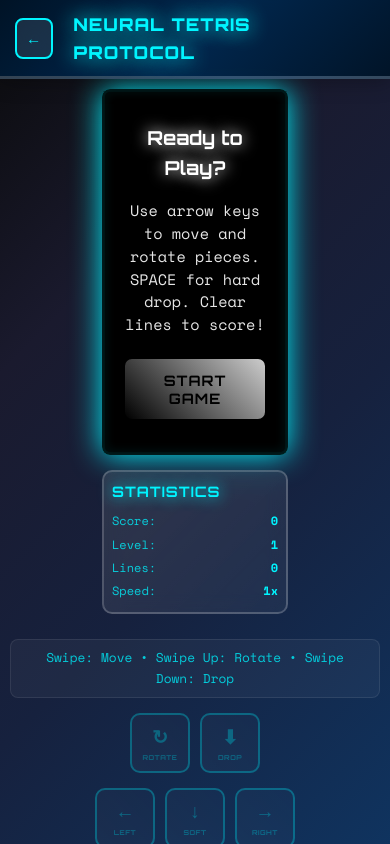
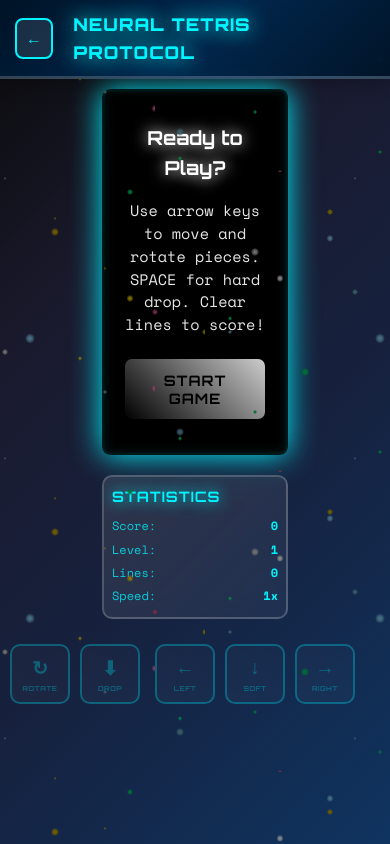
Before and after one commit to lordiwa/multiverse-portfolio, a Vue app: page / in a window 390 px wide. Both pictures are taken after a click on the element "Play Infinite Tetris!". Built offline with nearby package versions, Linux system fonts and the light colour scheme.

Commit message:
fixed a bit for mobile

```diff
--- a/src/App.vue
+++ b/src/App.vue
@@ -24,7 +24,6 @@ html, body {
   line-height: 1.6;
   transition: all 0.3s ease;
   overflow-x: hidden;
-  /* Prevent mobile scroll bounce */
   overscroll-behavior: none;
   -webkit-overflow-scrolling: touch;
 }
@@ -35,27 +34,29 @@ html, body {
   transition: all 0.5s ease;
   margin: 0;
   position: relative;
-  overflow: hidden;
-  min-height: -webkit-fill-available;
+  overflow-x: hidden; /* Allow vertical scrolling */
+  overflow-y: auto;
+  touch-action: pan-y; /* Enable touch scrolling */
 }
+
 @media (max-width: 768px) {
   html {
-    height: -webkit-fill-available;
+    height: 100%;
   }
 
   body {
     position: relative;
     overflow-x: hidden;
     -webkit-overflow-scrolling: touch;
-    height: -webkit-fill-available;
+    height: 100%;
   }
 
   #app {
     position: relative;
     width: 100%;
     min-height: 100vh;
-    min-height: -webkit-fill-available;
     overflow-x: hidden;
+    overflow-y: auto; /* Ensure scrolling on mobile */
   }
 }
 
--- a/src/ViewManager.vue
+++ b/src/ViewManager.vue
@@ -1,4 +1,4 @@
-<!-- ViewManager.vue - Handles all view transitions -->
+<!-- ViewManager.vue - Fixed Mobile Scrolling Issues -->
 <template>
   <div class="view-manager" :class="currentTheme?.containerClass">
     <!-- Main Portfolio View -->
@@ -182,21 +182,57 @@ html, body {
   font-family: 'Space Mono', 'Courier New', monospace;
   line-height: 1.6;
   transition: all 0.3s ease;
-  overflow-x: hidden;
-  /* Prevent mobile scroll bounce */
+  /* FIXED: Remove overflow-x: hidden from body to allow proper scrolling */
   overscroll-behavior: none;
   -webkit-overflow-scrolling: touch;
+  /* FIXED: Set proper height without restrictions */
+  height: auto;
+  min-height: 100vh;
 }
 
 .view-manager {
   min-height: 100vh;
   width: 100vw;
-  transition: all 0.5s ease;
   margin: 0;
   position: relative;
-  overflow: hidden;
+  overflow-x: hidden;
+  overflow-y: auto; /* Allow vertical scrolling */
+  touch-action: pan-y; /* Enable touch scrolling */
 }
 
+html, body {
+  margin: 0;
+  padding: 0;
+  font-family: 'Space Mono', 'Courier New', monospace;
+  line-height: 1.6;
+  overscroll-behavior: none;
+  -webkit-overflow-scrolling: touch;
+  height: auto;
+  min-height: 100vh; /* Ensure proper height */
+  overflow-x: hidden;
+  overflow-y: auto; /* Allow vertical scrolling */
+  touch-action: pan-y; /* Enable touch scrolling */
+}
+
+@media (max-width: 768px) {
+  .view-manager {
+    position: relative;
+    width: 100%;
+    min-height: 100vh;
+    height: auto;
+    overflow-x: hidden;
+    overflow-y: auto; /* Ensure scrolling on mobile */
+  }
+
+  body {
+    height: auto;
+    min-height: 100vh;
+    overflow-x: hidden;
+    overflow-y: auto; /* Allow scrolling */
+  }
+}
+
+/* FIXED: Remove conflicting height rules */
 /* Keep all your existing starfield animations */
 .view-manager::before {
   content: '';
@@ -444,7 +480,7 @@ html, body {
 
 /* Include all other theme styles from your original App.vue... */
 
-/* Mobile optimizations */
+/* FIXED: Mobile optimizations with proper scrolling */
 @media (max-width: 768px) {
   .universe-switcher {
     top: 10px;
@@ -462,27 +498,28 @@ html, body {
     padding: 100px 15px 15px 15px;
   }
 
-  /* Ensure mobile viewport doesn't get cut off */
-  .view-manager {
+  /* FIXED: Ensure content doesn't get cut off */
+  .portfolio-view {
     min-height: 100vh;
-    min-height: -webkit-fill-available;
+    padding-bottom: 20px;
   }
 }
 
-/* Prevent mobile bounce and ensure proper scrolling */
-@media (max-width: 768px) {
-  body {
-    position: relative;
-    overflow-x: hidden;
-    -webkit-overflow-scrolling: touch;
+/* FIXED: Additional mobile safety */
+@media (max-width: 480px) {
+  .portfolio-container {
+    padding: 90px 10px 30px 10px;
   }
 
-  .view-manager {
-    position: relative;
-    width: 100%;
-    min-height: 100vh;
-    min-height: -webkit-fill-available;
-    overflow-x: hidden;
+  .portfolio-view {
+    padding-bottom: 30px;
+  }
+}
+
+/* FIXED: Landscape orientation */
+@media (max-height: 600px) and (orientation: landscape) {
+  .portfolio-container {
+    padding: 80px 15px 20px 15px;
   }
 }
 </style>
--- a/src/components/TetrisView.vue
+++ b/src/components/TetrisView.vue
@@ -102,9 +102,9 @@
 
       <!-- Mobile Controls -->
       <div class="mobile-controls">
-        <div class="control-instructions">
-          <span>Swipe: Move • Swipe Up: Rotate • Swipe Down: Drop</span>
-        </div>
+<!--        <div class="control-instructions">-->
+<!--          <span>Swipe: Move • Swipe Up: Rotate • Swipe Down: Drop</span>-->
+<!--        </div>-->
         <div class="control-row">
           <button @click="rotatePieceHandler" :class="['control-btn', theme.sectionStyle]" :disabled="!gameRunning || paused">
             ↻<span class="btn-label">Rotate</span>
@@ -206,7 +206,7 @@ const touchThreshold = 30
 
 // Responsive sizing
 const updateCellSize = () => {
-  const isMobile = window.innerWidth < 768
+  const isMobile = window.innerWidth < 740
   cellSize.value = isMobile ? 18 : 22
 }
 
@@ -214,6 +214,14 @@ onMounted(() => {
   updateCellSize()
   window.addEventListener('resize', updateCellSize)
   window.addEventListener('keydown', handleKeyPress)
+
+  // Set the --vh variable for mobile viewport height
+  const setVhVariable = () => {
+    const vh = window.innerHeight * 0.01;
+    document.documentElement.style.setProperty('--vh', `${vh}px`);
+  };
+  setVhVariable();
+  window.addEventListener('resize', setVhVariable);
 })
 
 onUnmounted(() => {
@@ -601,16 +609,28 @@ watch(() => props.career, () => {
 </script>
 
 <style scoped>
-.tetris-view {
-  min-height: 100vh;
-  min-height: -webkit-fill-available;
-  width: 100%;
-  position: relative;
-  z-index: 2;
-  display: flex;
-  flex-direction: column;
-  overflow-y: auto;
-  -webkit-overflow-scrolling: touch;
+@media (orientation: portrait) {
+  .game-container {
+    flex-direction: column !important;
+    align-items: center !important;
+    gap: 20px !important;
+  }
+
+  .game-board-container,
+  .game-stats {
+    width: 100% !important;
+    max-width: 350px !important;
+  }
+
+  .control-buttons {
+    flex-direction: row !important;
+    gap: 15px !important;
+  }
+}
+@media (max-width: 740px) {
+  .tetris-view {
+    height: calc(var(--vh, 1vh) * 100); /* Adjust for mobile viewport height */
+  }
 }
 
 .tetris-header {
@@ -774,7 +794,7 @@ watch(() => props.career, () => {
 
 .game-stats {
   display: flex;
-  flex-direction: column;
+  flex-direction: row;
   gap: 15px;
   min-width: 200px;
 }
@@ -879,7 +899,7 @@ watch(() => props.career, () => {
 /* Mobile Controls */
 .mobile-controls {
   display: none;
-  flex-direction: column;
+  flex-direction: row;
   gap: 15px;
   align-items: center;
   width: 100%;
@@ -951,7 +971,7 @@ watch(() => props.career, () => {
 }
 
 /* Mobile Responsive */
-@media (max-width: 768px) {
+@media (max-width: 740px) {
   .tetris-header {
     padding: 10px 15px;
   }
@@ -1062,7 +1082,7 @@ watch(() => props.career, () => {
   }
 
   .game-stats {
-    flex-direction: column;
+    flex-direction: row;
     gap: 10px;
   }
 
@@ -1117,7 +1137,7 @@ watch(() => props.career, () => {
   }
 
   .game-stats {
-    flex-direction: column;
+    flex-direction: row;
     min-width: 160px;
     max-width: 160px;
   }
```
